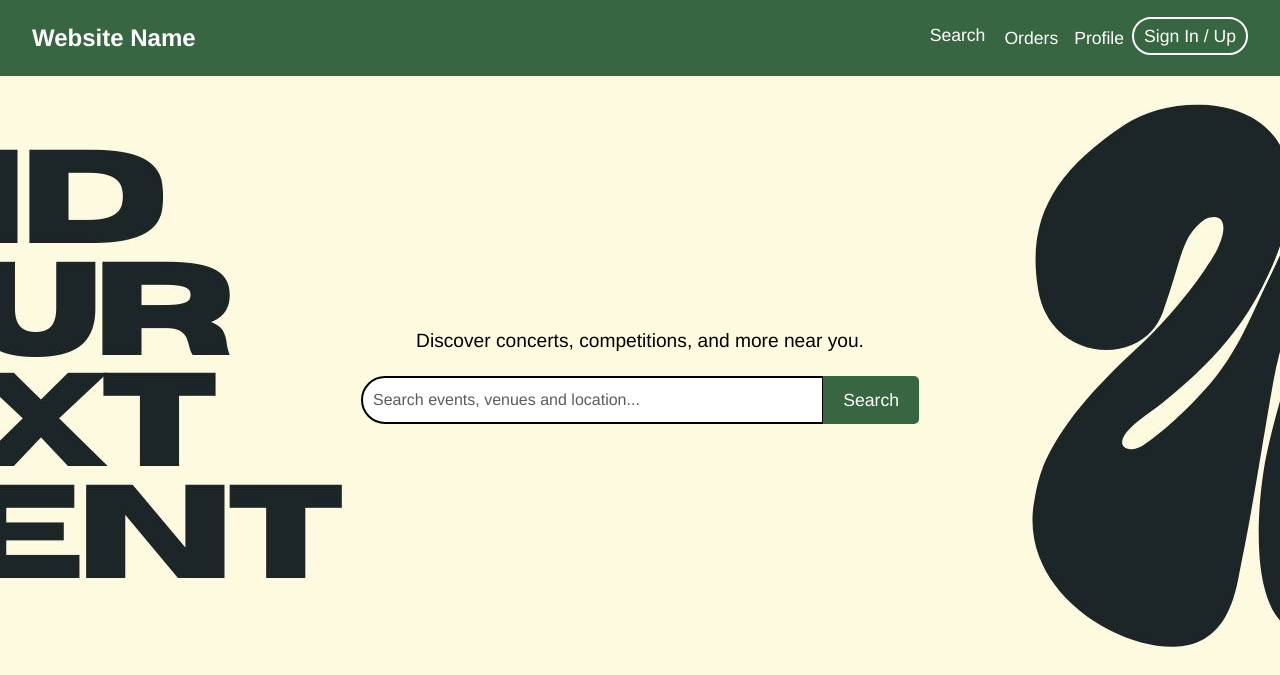
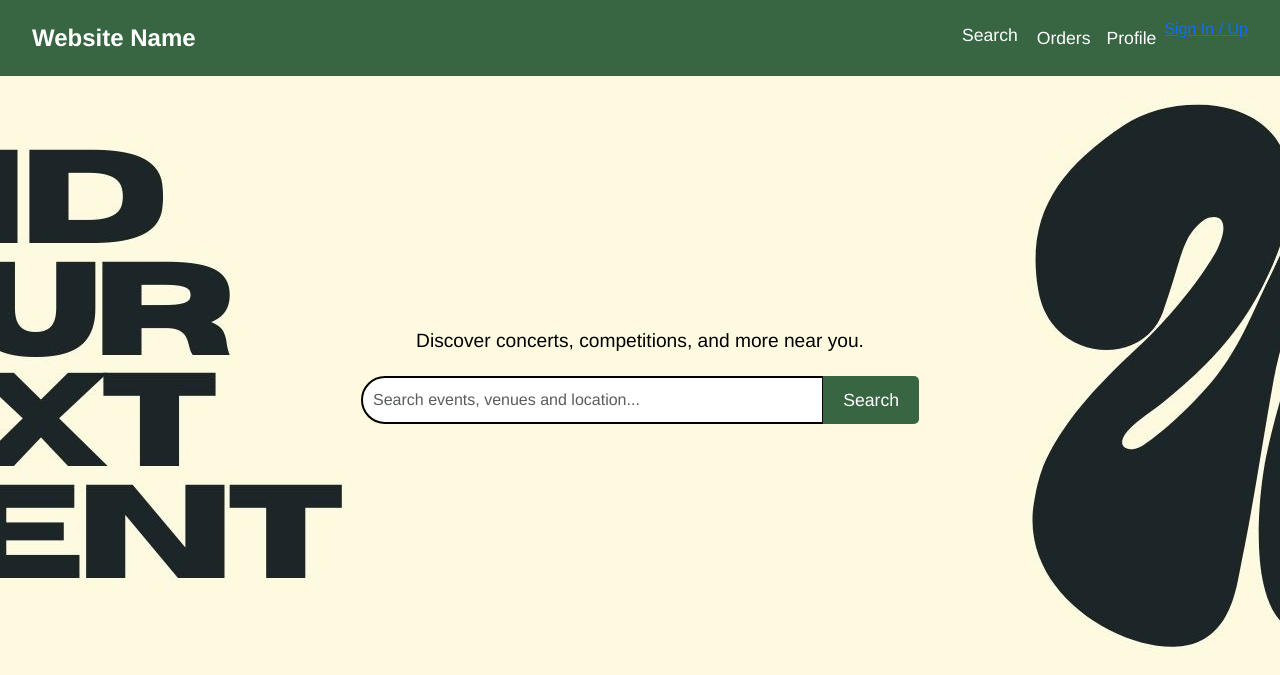
Before and after one commit to Lakshmisanajanasb9/eventsmg, a Flask app: page /search in a window 1280 px wide. Shown: the top 675 px of the page. Run offline with Flask 3, Linux system fonts and the light colour scheme.

Commit message:
Update search.html

```diff
--- a/website/templates/search.html
+++ b/website/templates/search.html
@@ -32,7 +32,7 @@
                         <a class="nav-link text-white" href="#">Profile</a>
                     </li>
                     <li class="nav-item">
-                        <a class="btn custom-outline-btn" href="#">Sign In / Up</a>
+                        <a href="{{ url_for('views.login') }}">Sign In / Up</a>
                     </li>
                 </ul>
             </div>
```
